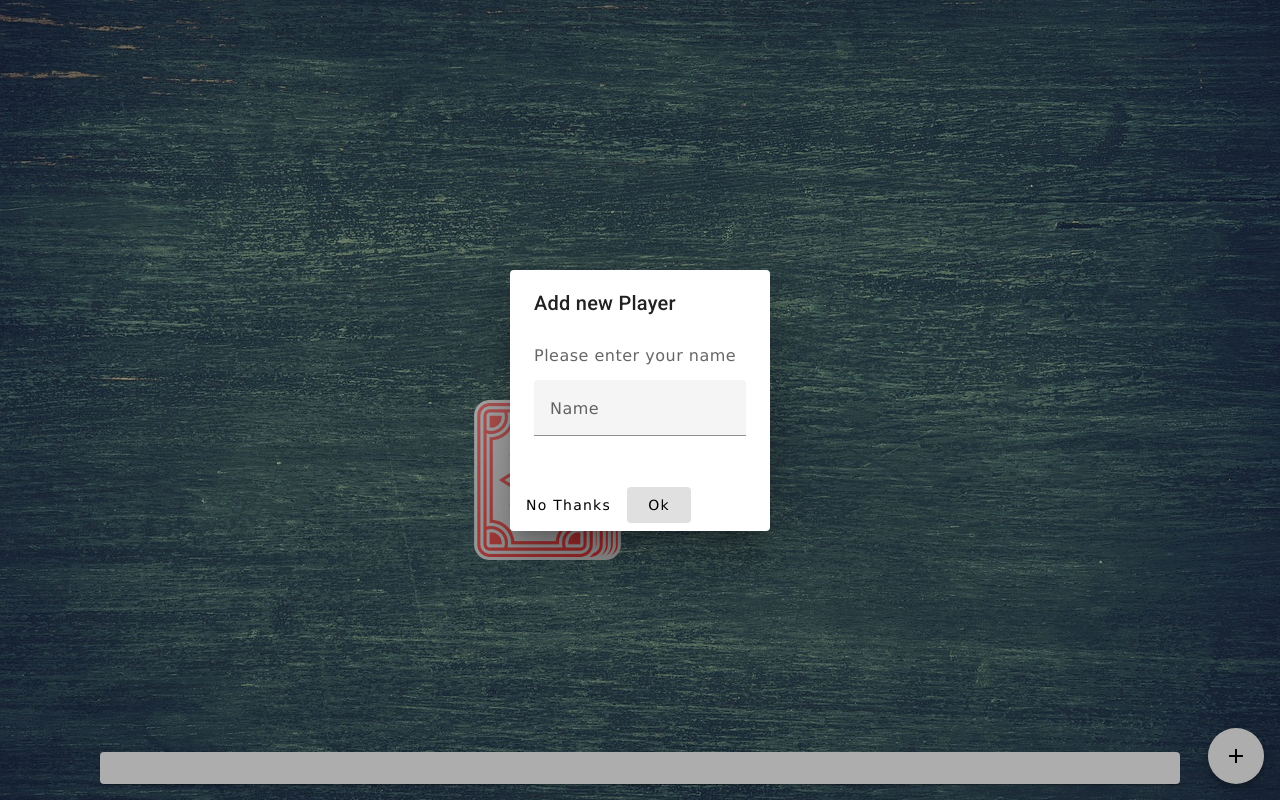
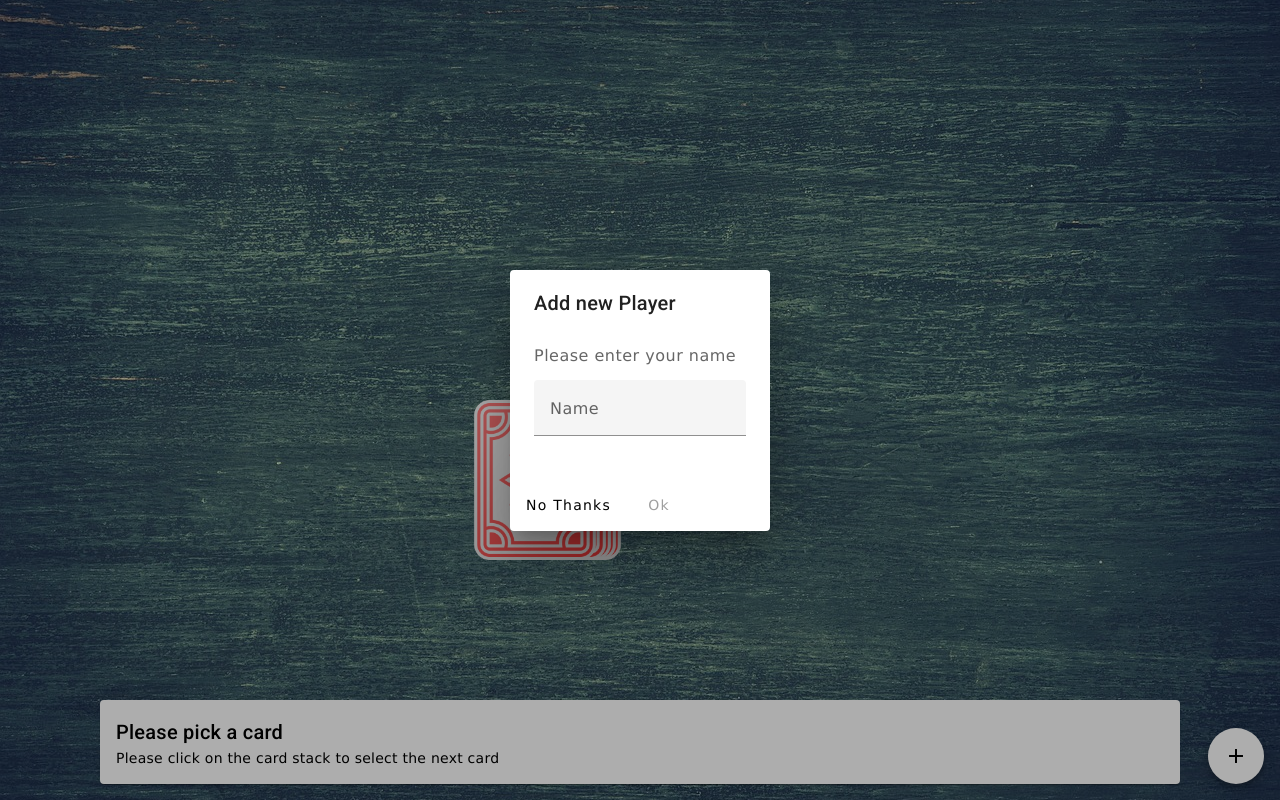
Before and after one commit to BiancaFlorut/RingOfFire, an Angular app: page /game in a window 1280 px wide. Both pictures are taken after a click on the button "add". Built offline with nearby package versions, Linux system fonts and the light colour scheme.

Commit message:
bugs resolved

```diff
--- a/src/app/dialog-add-player/dialog-add-player.component.html
+++ b/src/app/dialog-add-player/dialog-add-player.component.html
@@ -8,5 +8,5 @@
 </mat-dialog-content>
 <mat-dialog-actions>
   <button mat-button (click)="onNoClick()">No Thanks</button>
-  <button mat-button [mat-dialog-close]="player" cdkFocusInitial>Ok</button>
+  <button mat-button [disabled]="!player.name" [mat-dialog-close]="player" cdkFocusInitial>Ok</button>
 </mat-dialog-actions>
--- a/src/app/dialog-add-player/dialog-add-player.component.ts
+++ b/src/app/dialog-add-player/dialog-add-player.component.ts
@@ -35,7 +35,7 @@ export class DialogAddPlayerComponent {
   player: Player = { name: '', picture: this.pictures[Math.floor(Math.random() * this.pictures.length)] };
 
   constructor(
-    public dialogRef: MatDialogRef<DialogAddPlayerComponent>,
+    private dialogRef: MatDialogRef<DialogAddPlayerComponent>,
     @Inject(MAT_DIALOG_DATA) public data: Player,
   ) {}
 
--- a/src/app/game-info/game-info.component.ts
+++ b/src/app/game-info/game-info.component.ts
@@ -25,8 +25,8 @@ export class GameInfoComponent implements OnChanges {
     { title: 'Rule', description: 'Make a rule. Everyone needs to drink when he breaks the rule.' },
   ];
 
-  title = '';
-  description = '';
+  title = 'Please pick a card';
+  description = 'Please click on the card stack to select the next card';
 
   @Input() card: string | undefined;
 
--- a/src/app/game/game.component.ts
+++ b/src/app/game/game.component.ts
@@ -51,6 +51,7 @@ export class GameComponent {
     const dialogRef = this.dialog.open(DialogAddPlayerComponent);
 
     dialogRef.afterClosed().subscribe((newPlayer: Player) => {
+      if (!newPlayer) return;
       this.game?.players.push(newPlayer);
     });
   }
```
